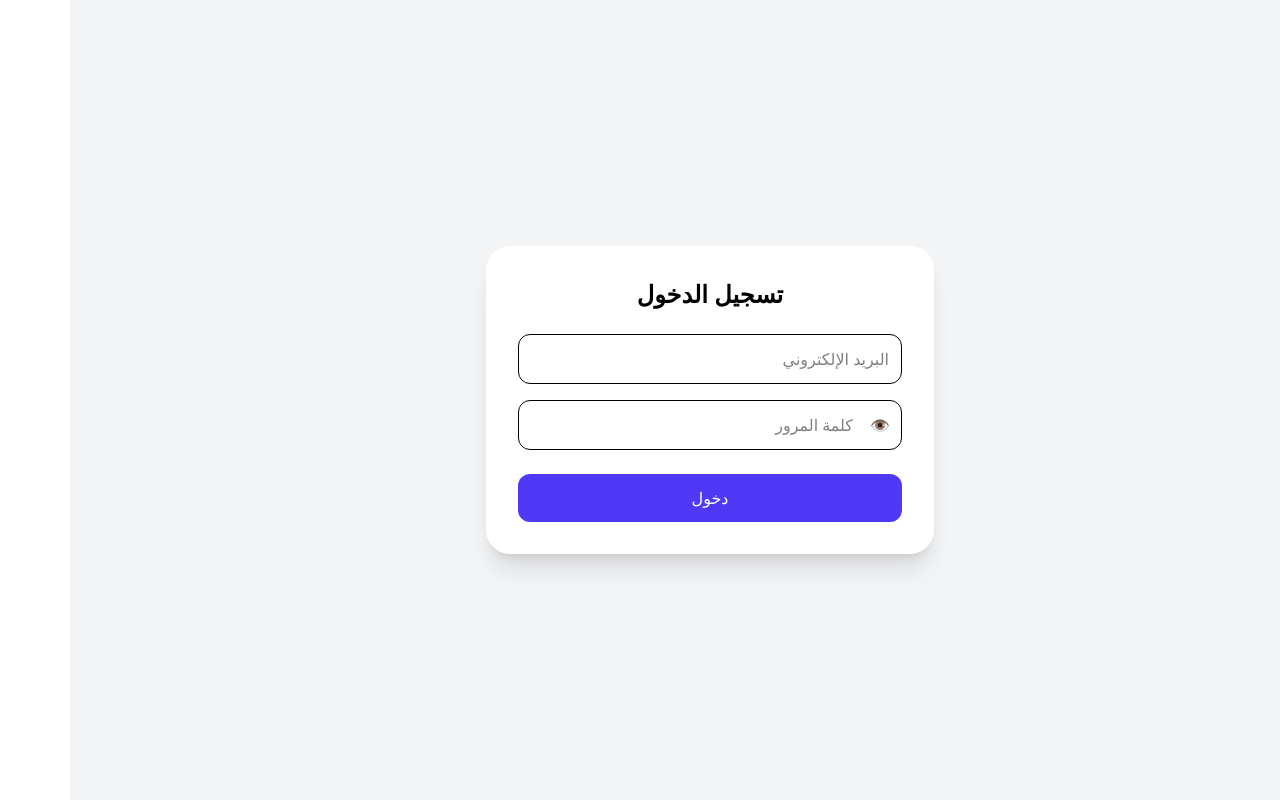
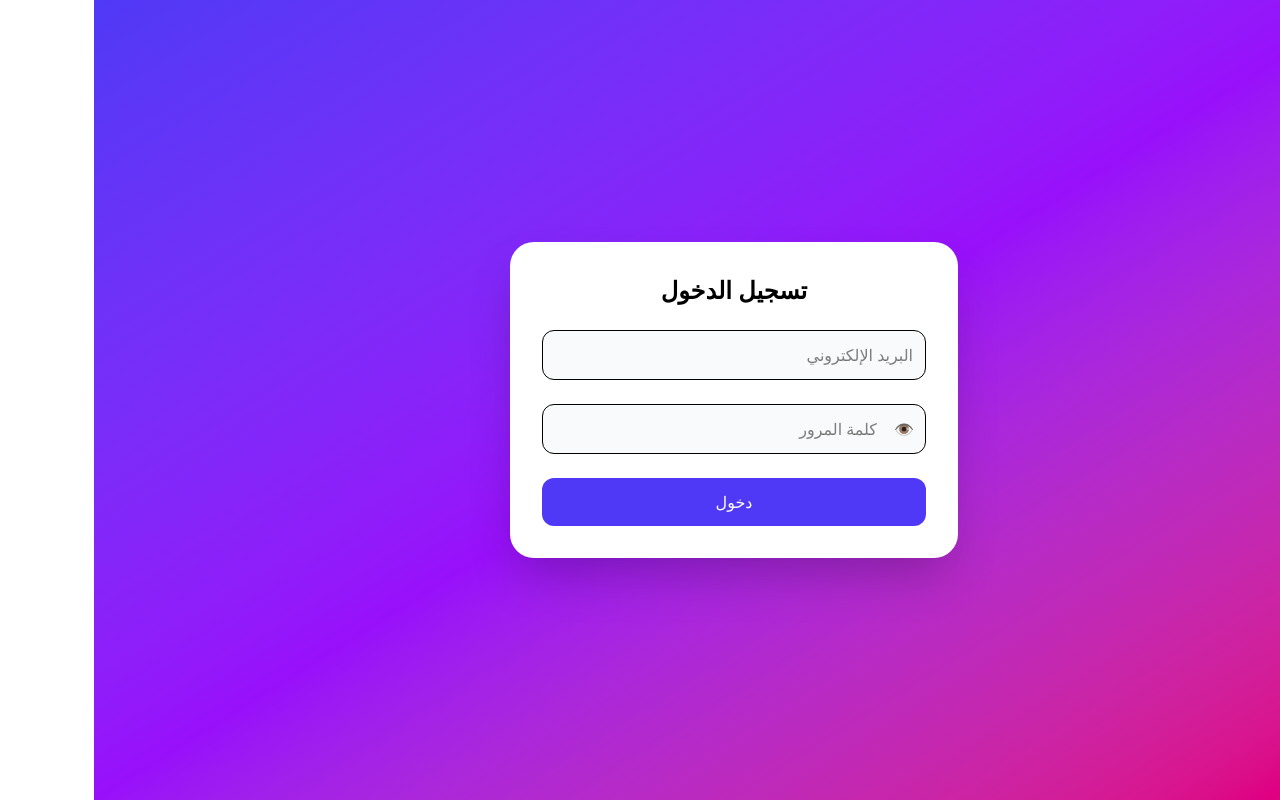
Before and after one commit to Azouz678/electros-store, a Next.js app: page /login in a window 1280 px wide. Built offline with nearby package versions, Linux system fonts and the light colour scheme; no server answers.

Commit message:
Upgrade login UI

```diff
--- a/app/login/page.tsx
+++ b/app/login/page.tsx
@@ -12,9 +12,11 @@ export default function LoginPage() {
   const [password, setPassword] = useState("")
   const [showPassword, setShowPassword] = useState(false)
   const [loading, setLoading] = useState(false)
+  const [errorMessage, setErrorMessage] = useState("")
 
   async function handleLogin() {
     setLoading(true)
+    setErrorMessage("")
 
     const { error } = await supabase.auth.signInWithPassword({
       email,
@@ -23,37 +25,43 @@ export default function LoginPage() {
 
     setLoading(false)
 
-    if (!error) {
+    if (error) {
+      setErrorMessage("البريد أو كلمة المرور غير صحيحة")
+    } else {
       router.push("/dashboard")
-    } else {
-      alert("بيانات الدخول غير صحيحة")
     }
   }
 
   return (
-    <div className="min-h-screen flex items-center justify-center bg-gray-100 dark:bg-slate-900">
+    <div className="min-h-screen flex items-center justify-center bg-gradient-to-br from-indigo-600 via-purple-600 to-pink-600 p-6">
 
-      <div className="bg-white dark:bg-slate-800 p-8 rounded-3xl shadow-xl w-full max-w-md">
+      <div className="bg-white dark:bg-slate-800 w-full max-w-md rounded-3xl shadow-2xl p-8 space-y-6">
 
-        <h1 className="text-2xl font-bold mb-6 text-center">
+        <h1 className="text-2xl font-bold text-center">
           تسجيل الدخول
         </h1>
 
+        {errorMessage && (
+          <div className="bg-red-100 text-red-700 p-3 rounded-xl text-sm">
+            {errorMessage}
+          </div>
+        )}
+
         <input
+          type="email"
           placeholder="البريد الإلكتروني"
           value={email}
           onChange={e => setEmail(e.target.value)}
-          className="w-full mb-4 border p-3 rounded-xl"
+          className="w-full border p-3 rounded-xl bg-gray-50 dark:bg-slate-700 focus:outline-none focus:ring-2 focus:ring-indigo-500"
         />
 
-<div className="relative mb-6">
-
+        <div className="relative">
           <input
             type={showPassword ? "text" : "password"}
             placeholder="كلمة المرور"
             value={password}
             onChange={e => setPassword(e.target.value)}
-    className="w-full border p-3 rounded-xl pr-12"
+            className="w-full border p-3 rounded-xl bg-gray-50 dark:bg-slate-700 focus:outline-none focus:ring-2 focus:ring-indigo-500 pr-12"
           />
 
           <button
@@ -63,12 +71,16 @@ export default function LoginPage() {
           >
             {showPassword ? "🙈" : "👁️"}
           </button>
-
         </div>
 
         <button
           onClick={handleLogin}
-          className="w-full bg-indigo-600 text-white py-3 rounded-xl hover:bg-indigo-700 transition"
+          disabled={loading}
+          className={`w-full py-3 rounded-xl text-white transition ${
+            loading
+              ? "bg-gray-400 cursor-not-allowed"
+              : "bg-indigo-600 hover:bg-indigo-700"
+          }`}
         >
           {loading ? "جارٍ الدخول..." : "دخول"}
         </button>
```
Lines whose indentation alone changed are shown as unchanged.
